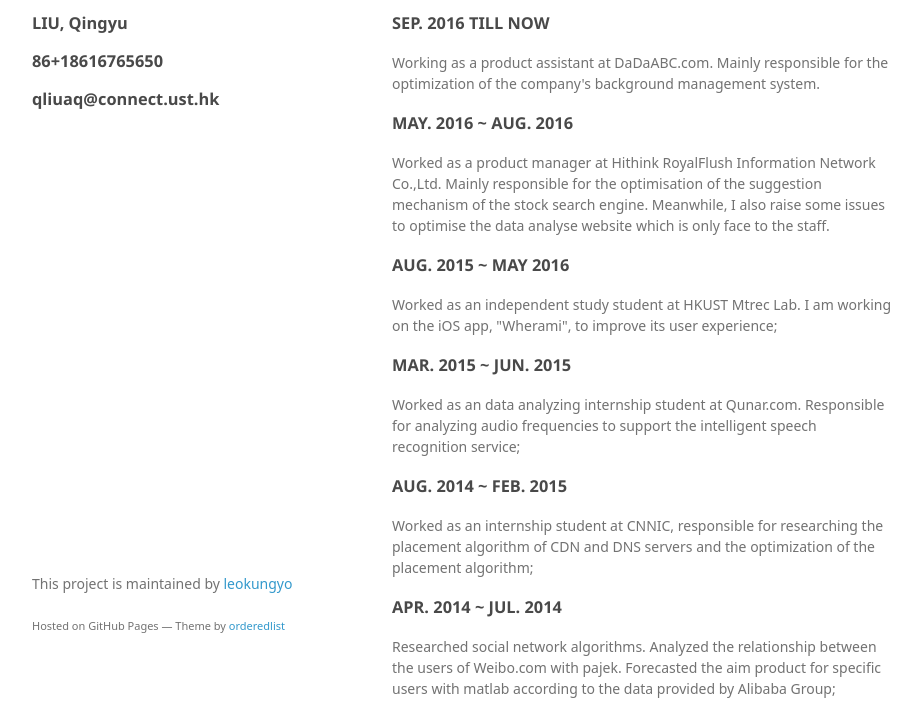
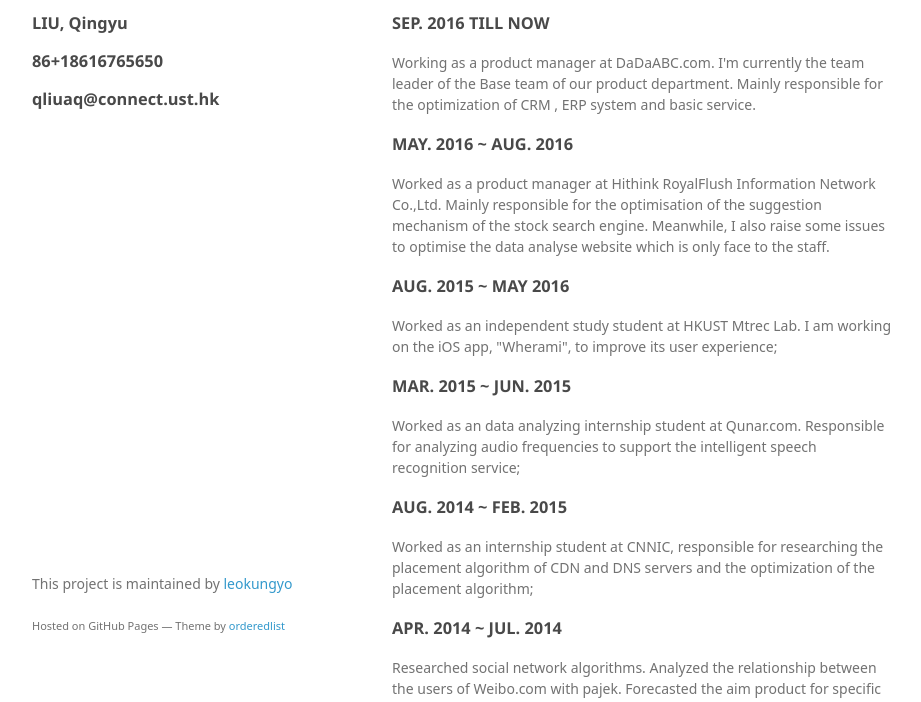
Before and after one commit to leokungyo/Qingyu.github.io, a plain HTML site: page index.html in a window 1280 px wide. Shown: the part 95-797 px from the top of the page, without its empty margins (178-1099 px from the left). Drawn offline with Linux system fonts and the light colour scheme; a web font is replaced by a local one.

Commit message:
Update index.html

```diff
--- a/index.html
+++ b/index.html
@@ -28,7 +28,8 @@
 <h3>
 <a id="sep-2016-till-now" class="anchor" href="#sep-2016-till-now" aria-hidden="true"><span aria-hidden="true" class="octicon octicon-link"></span></a>SEP. 2016 TILL NOW</h3>
 
-<p>Working as a product assistant at DaDaABC.com. Mainly responsible for the optimization of the company's background management system. </p>
+<p>Working as a product manager at DaDaABC.com. I'm currently the team leader of the Base team of our product department. Mainly responsible for the optimization of CRM
+       , ERP system and basic service.</p>
 
 <h3>
 <h3>
```
